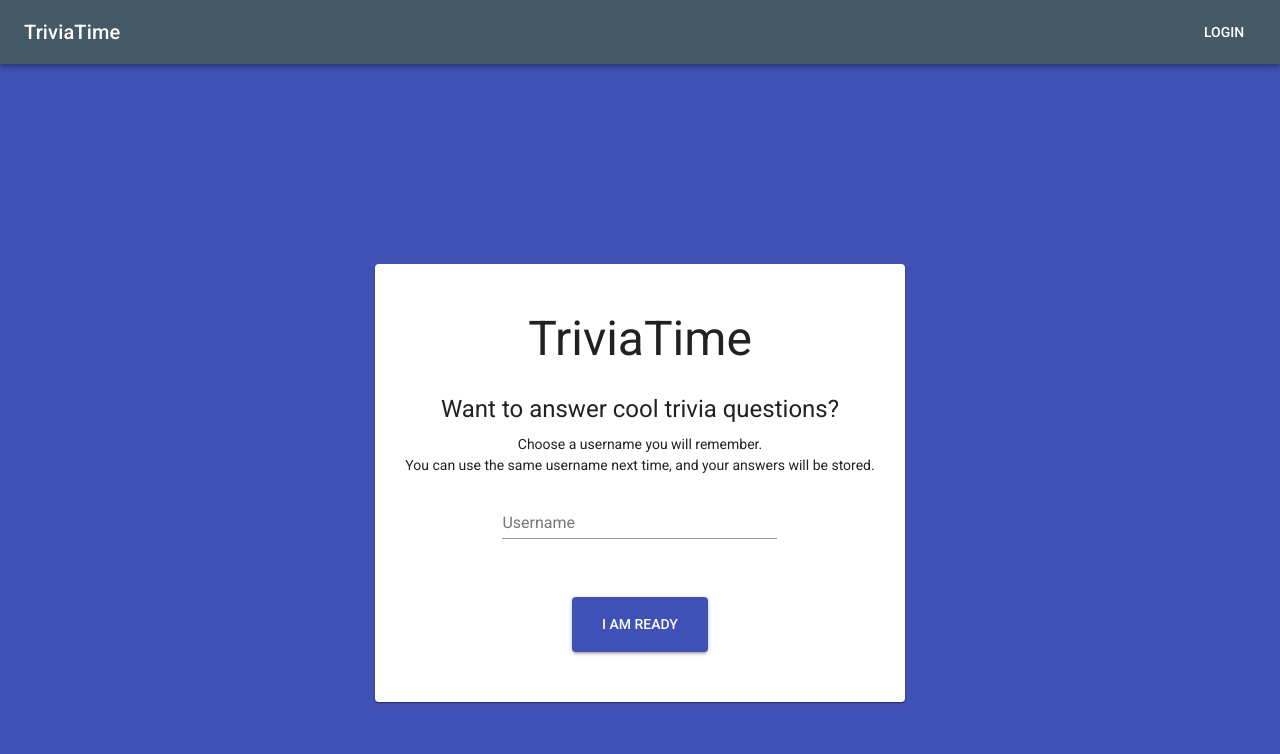
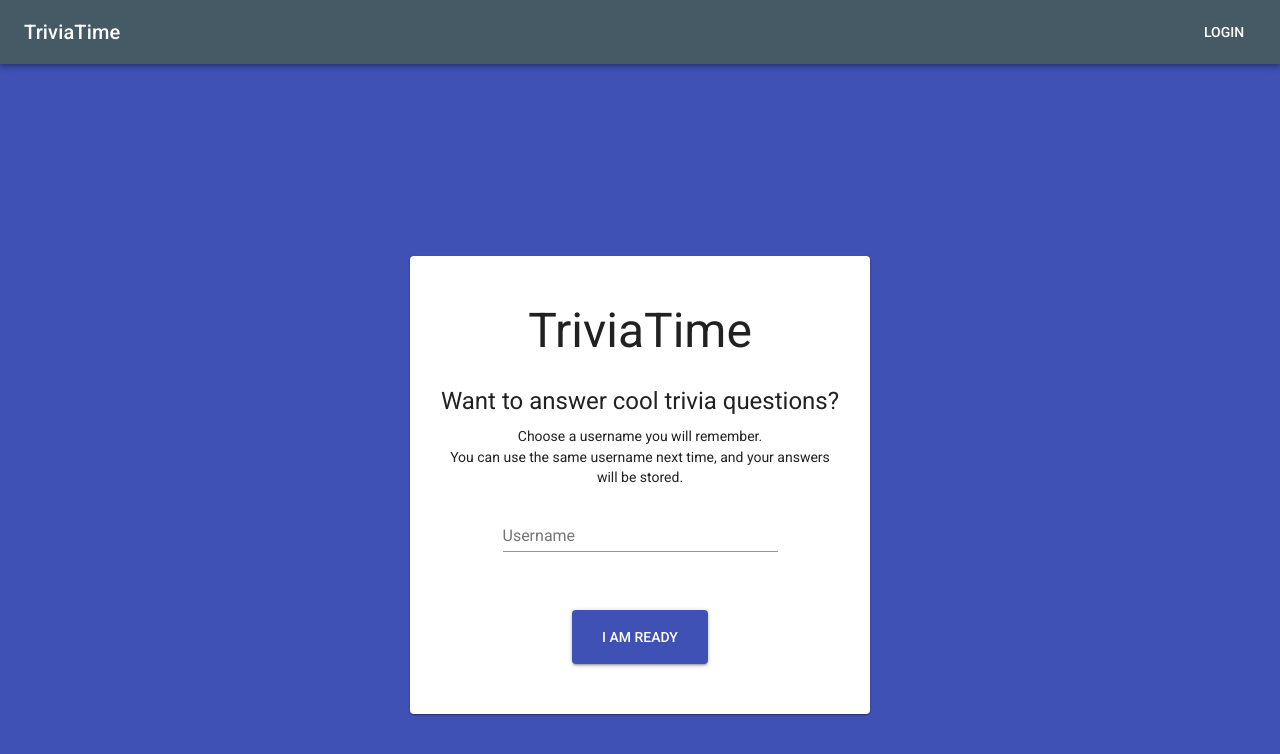
Before and after one commit to kelsonpw/triviatime, a React (Create React App) app: page /signin in a window 1280 px wide. Shown: the top 754 px of the page. Built offline with nearby package versions, Linux system fonts and the light colour scheme.

Commit message:
Style update

```diff
--- a/src/App/components/QuestionCard.js
+++ b/src/App/components/QuestionCard.js
@@ -12,23 +12,24 @@ const styles = {
     alignItems: 'center',
     flexDirection: 'column',
     padding: '50px',
-    width: '50%'
+    width: '400px',
+    height: '350px'
   },
   container: {
     display: 'flex',
     justifyContent: 'center',
     alignItems: 'center',
     flexDirection: 'column',
-    paddingTop: '200px',
+    marginTop: '30%',
     textAlign: 'center'
   },
   question: {
-    marginBottom: '25px',
+    marginBottom: '40px',
     fontWeight: '500'
   },
   button: {
     marginBottom: '15px',
-    padding: '15px 30px'
+    padding: '15px 40px'
   }
 };
 
--- a/src/App/containers/Signin.js
+++ b/src/App/containers/Signin.js
@@ -16,9 +16,10 @@ const styles = theme => ({
     alignItems: 'center'
   },
   card: {
-    marginTop: '200px',
+    marginTop: '15%',
     display: 'flex',
     padding: '50px 30px',
+    width: '400px',
     textAlign: 'center',
     alignItems: 'center',
     flexDirection: 'column'
```
